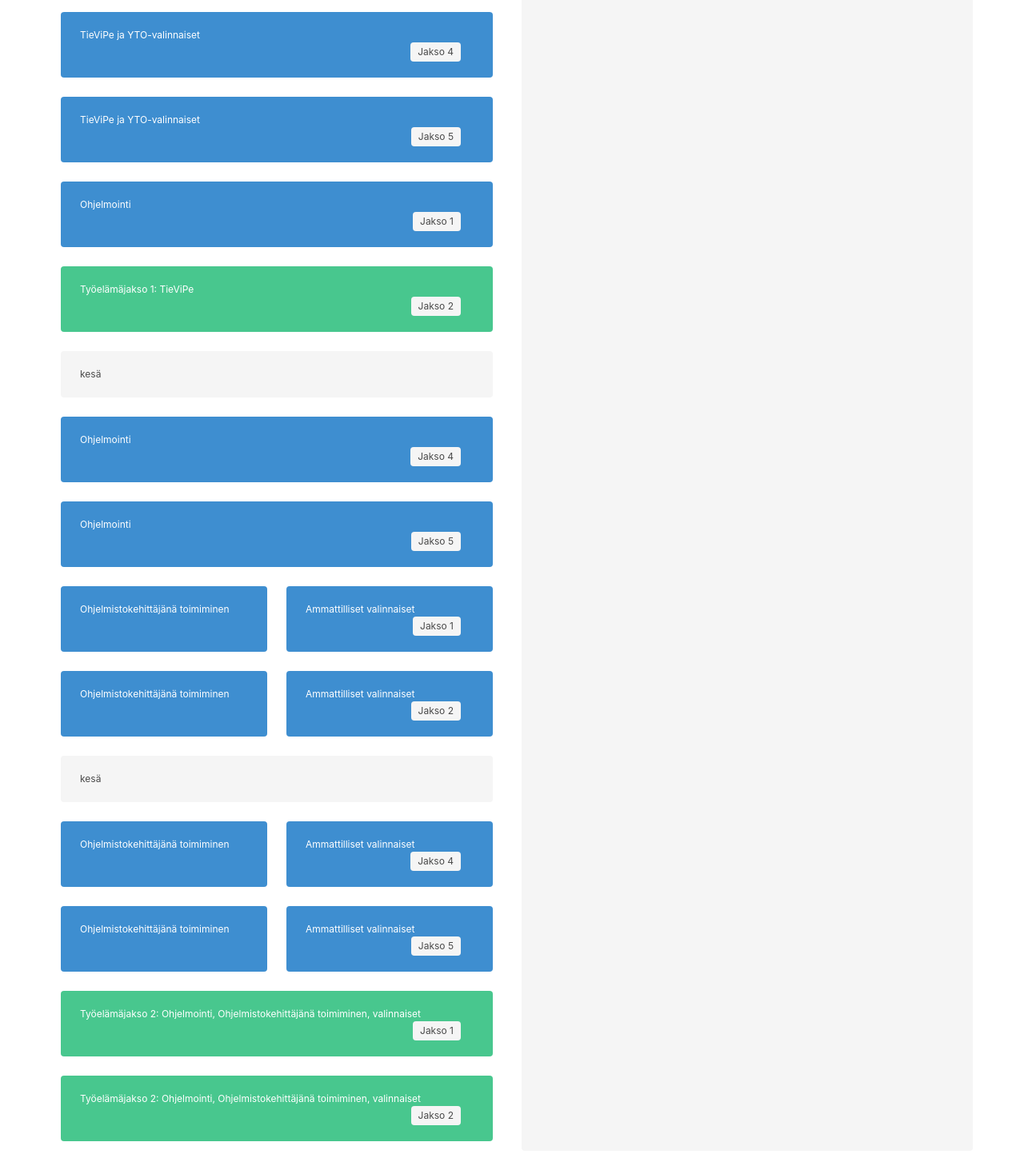
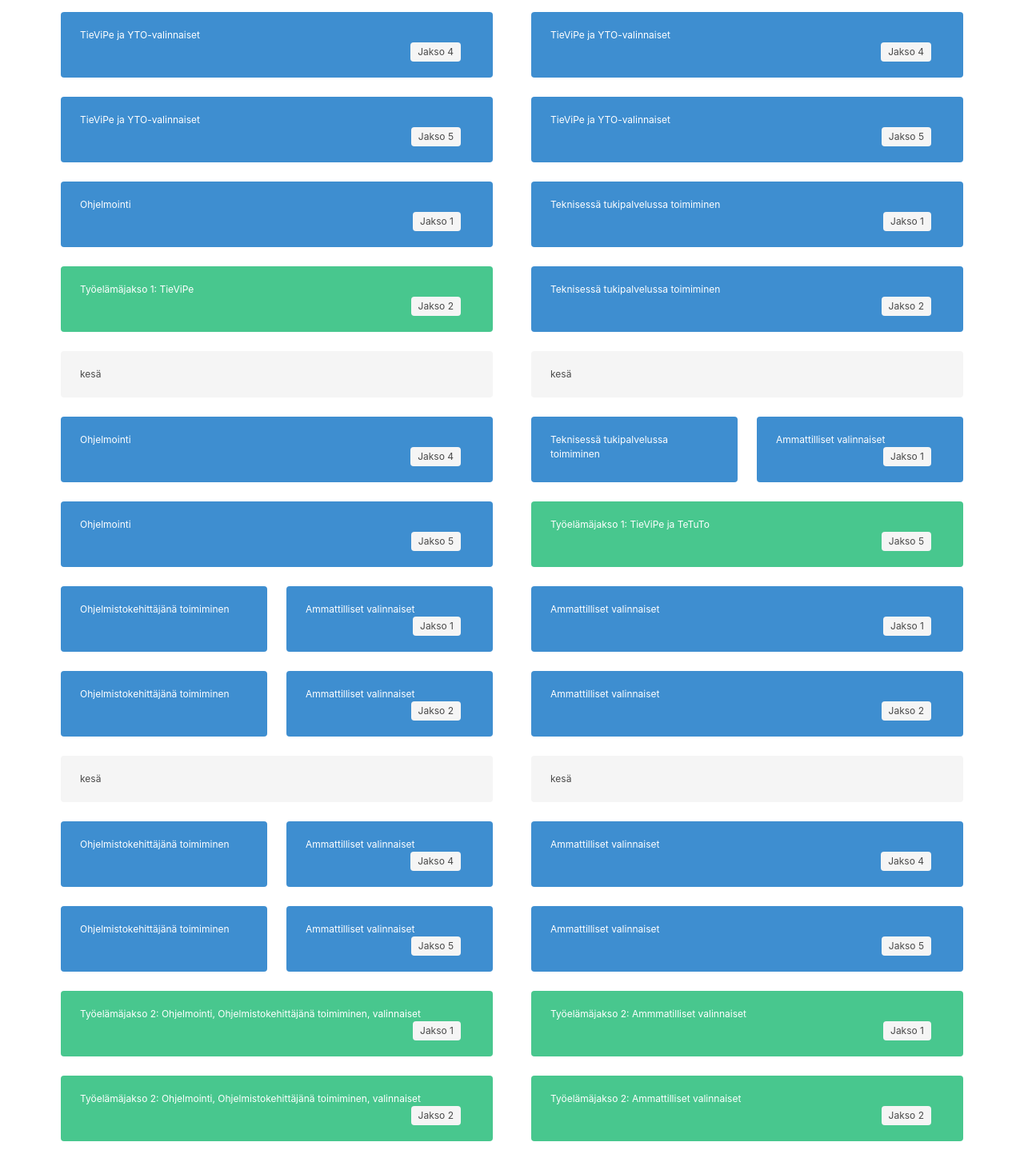
Before and after one commit to jiivonen/bc-tutkinnot, a plain HTML site: page index.html in a window 1280 px wide. Shown: the part 239-1682 px from the top of the page at 80% size. Drawn offline with nearby package versions, Linux system fonts and the light colour scheme.

Commit message:
IT-tukihenkilö by the book

```diff
--- a/index.html
+++ b/index.html
@@ -153,6 +153,127 @@
     </div></div>
     <div class="tile"><div class="tile is-vertical is-parent">
         <h2 class="title tile is-child notification">IT-tukihenkilö / KYBER</h2>
+        <div class="tile is-parent">
+            <article class="tile is-child notification is-info content is-small">
+                TieViPe ja YTO-valinnaiset
+                <div class="tags is-right">
+                    <span class="tag">Jakso 4</span>
+                </div>
+            </article>
+        </div>
+        <div class="tile is-parent">
+            <article class="tile is-child notification is-info content is-small">
+                TieViPe ja YTO-valinnaiset
+                <div class="tags is-right">
+                    <span class="tag">Jakso 5</span>
+                </div>
+            </article>
+        </div>
+        <div class="tile is-parent">
+            <article class="tile is-child notification is-info content is-small">
+                Teknisessä tukipalvelussa toimiminen
+                <div class="tags is-right">
+                    <span class="tag">Jakso 1</span>
+                </div>
+            </article>
+        </div>
+        <div class="tile is-parent">
+            <article class="tile is-child notification is-info content is-small">
+                Teknisessä tukipalvelussa toimiminen
+                <div class="tags is-right">
+                    <span class="tag">Jakso 2</span>
+                </div>
+            </article>
+        </div>
+        <div class="tile is-parent">
+            <article class="tile is-child notification content is-small">
+                kesä
+            </article>
+        </div>
+        <div class="tile">
+            <div class="tile is-parent">
+                <article class="tile is-child notification is-info content is-small">
+                    Teknisessä tukipalvelussa toimiminen
+                </article>
+            </div>
+            <div class="tile is-parent">
+                <article class="tile is-child notification is-info content is-small">
+                    Ammattilliset valinnaiset
+                    <div class="tags is-right">
+                        <span class="tag">Jakso 1</span>
+                    </div>
+                </article>
+            </div>
+        </div>
+        <div class="tile is-parent">
+            <article class="tile is-child notification is-success content is-small">
+                Työelämäjakso 1: TieViPe ja TeTuTo
+                <div class="tags is-right">
+                    <span class="tag">Jakso 5</span>
+                </div>
+            </article>
+        </div>
+        <div class="tile">
+            <div class="tile is-parent">
+                <article class="tile is-child notification is-info content is-small">
+                    Ammattilliset valinnaiset
+                    <div class="tags is-right">
+                        <span class="tag">Jakso 1</span>
+                    </div>
+                </article>
+            </div>
+        </div>
+        <div class="tile">
+            <div class="tile is-parent">
+                <article class="tile is-child notification is-info content is-small">
+                    Ammattilliset valinnaiset
+                    <div class="tags is-right">
+                        <span class="tag">Jakso 2</span>
+                    </div>
+                </article>
+            </div>
+        </div>
+        <div class="tile is-parent">
+            <article class="tile is-child notification content is-small">
+                kesä
+            </article>
+        </div>
+        <div class="tile">
+            <div class="tile is-parent">
+                <article class="tile is-child notification is-info content is-small">
+                    Ammattilliset valinnaiset
+                    <div class="tags is-right">
+                        <span class="tag">Jakso 4</span>
+                    </div>
+                </article>
+            </div>
+        </div>
+        <div class="tile">
+            <div class="tile is-parent">
+                <article class="tile is-child notification is-info content is-small">
+                    Ammattilliset valinnaiset
+                    <div class="tags is-right">
+                        <span class="tag">Jakso 5</span>
+                    </div>
+                </article>
+            </div>
+        </div>
+        <div class="tile is-parent">
+            <article class="tile is-child notification is-success content is-small">
+                Työelämäjakso 2: Ammmatilliset valinnaiset
+                <div class="tags is-right">
+                    <span class="tag">Jakso 1</span>
+                </div>
+            </article>
+        </div>
+        <div class="tile is-parent">
+            <article class="tile is-child notification is-success content is-small">
+                Työelämäjakso 2: Ammattilliset valinnaiset
+                <div class="tags is-right">
+                    <span class="tag">Jakso 2</span>
+                </div>
+            </article>
+        </div>
     </div></div>
 </div>
 </div>
```
